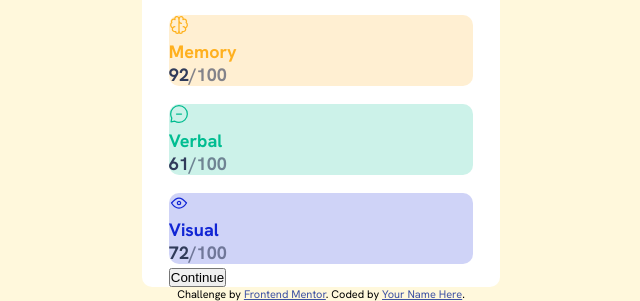
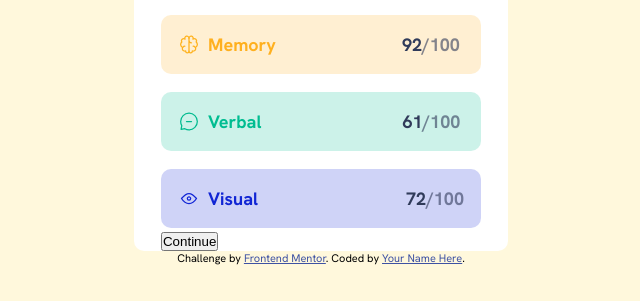
Before and after one commit to ks9927/Results-Summary, a plain HTML site: page docs/index.html in a window 1280 px wide. Shown: the part 522-823 px from the top of the page, without its empty margins (319-959 px from the left). After the commit the page ends 800 px from the top, so only its background shows below. Drawn offline with Linux system fonts and the light colour scheme.

Commit message:
added positioning to summary bubbles

```diff
--- a/docs/index.html
+++ b/docs/index.html
@@ -29,28 +29,28 @@
             <!--Reaction-->
             <div class="reaction-summary bubble">
               <img class="icon"  src="assets/images/icon-reaction.svg" alt="icon of lightining bolt">
-              <p class="reaction-title">Reaction</p>
+              <p class="reaction-title title">Reaction</p>
               <p class="reaction-num number"><span class="num-bold">80</span>/100</p>
             </div>
 
               <!--Memory-->
               <div class="memory-summary bubble">
                 <img class="icon"  src="assets/images/icon-memory.svg" alt="icon of brain">
-                <p class="memory-title">Memory</p>
+                <p class="memory-title title">Memory</p>
                 <p class="memory-num number"><span class="num-bold">92</span>/100</p>
               </div>
 
                 <!--Verbal-->
             <div class="verbal-summary bubble">
               <img class="icon"  src="assets/images/icon-verbal.svg" alt="icon of speech bubble">
-              <p class="verbal-title">Verbal</p>
+              <p class="verbal-title title">Verbal</p>
               <p class="verbal-num number"><span class="num-bold">61</span>/100</p>
             </div>
 
               <!--Visual-->
               <div class="visual-summary bubble">
                 <img class="icon" src="assets/images/icon-visual.svg" alt="icon of eye">
-                <p class="visual-title">Visual</p>
+                <p class="visual-title title">Visual</p>
                 <p class="visual-num number"><span class="num-bold">72</span>/100</p>
               </div>
           </div>
--- a/docs/styles.css
+++ b/docs/styles.css
@@ -125,10 +125,22 @@ body {
 .number {
   color: hsla(224, 30%, 27%, 0.6);
   font-weight: var(--md-weight);
+  margin-left: 7em;
+}
+.verbal-num {
+ position: relative;
+ left: 15px;
+}
+.visual-num {
+  position: relative;
+  left: 22px;
+}
+.num-bold {
+  color: var(--d-gray-blue);
 }
 
-.num-bold {
-  color: var(--d-gray-blue);
+.title {
+  margin-left: 0.5em;
 }
 
 .memory-summary {
@@ -158,6 +170,13 @@ body {
 .bubble {
   border-radius: 10px;
   margin-top: 1em;
+  display: flex;
+  padding: 1em;
+}
+
+
+.continue-btn {
+
 }
 /* Author Div */
 .attribution { font-size: 11px; text-align: center; }
```
